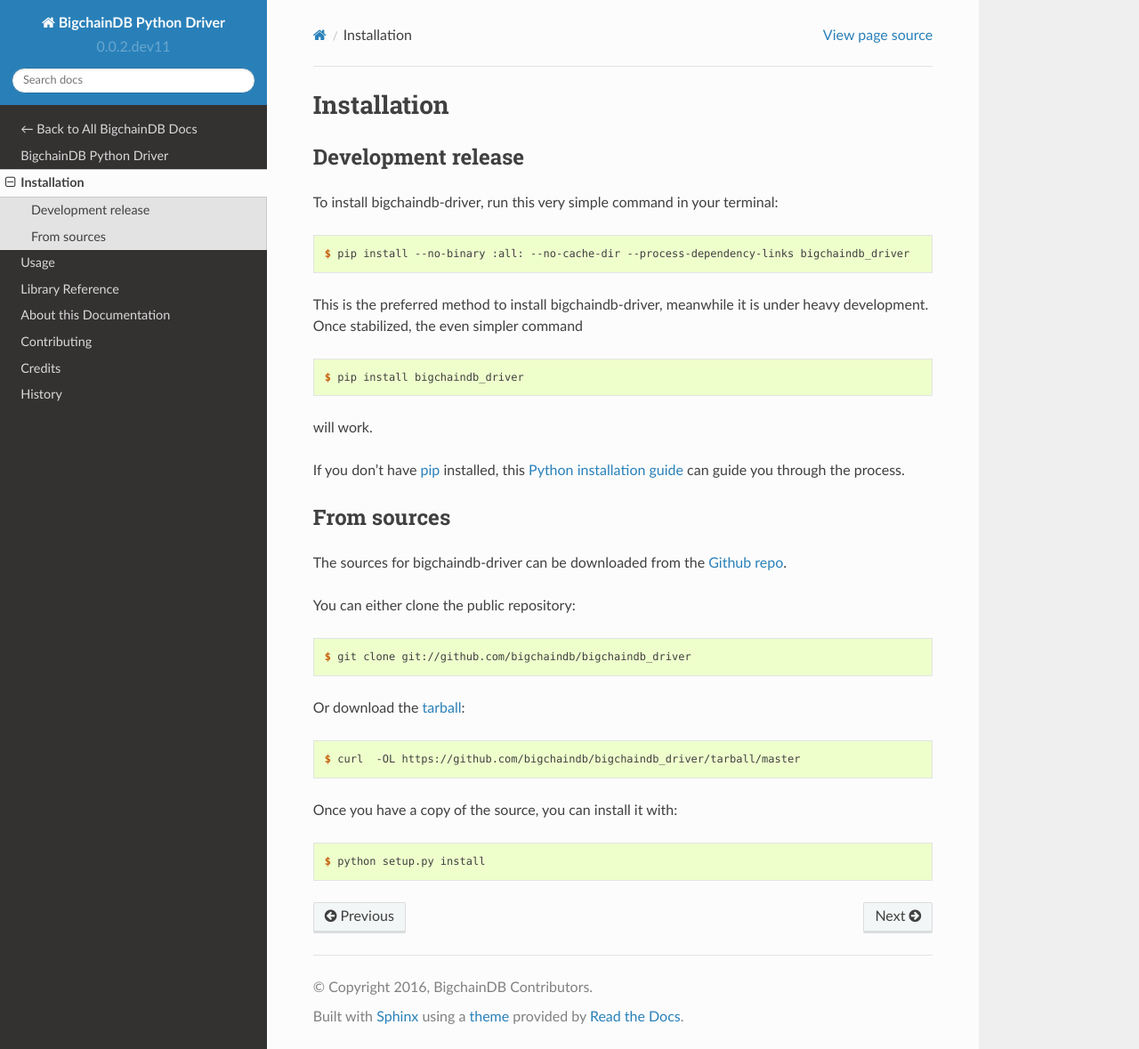
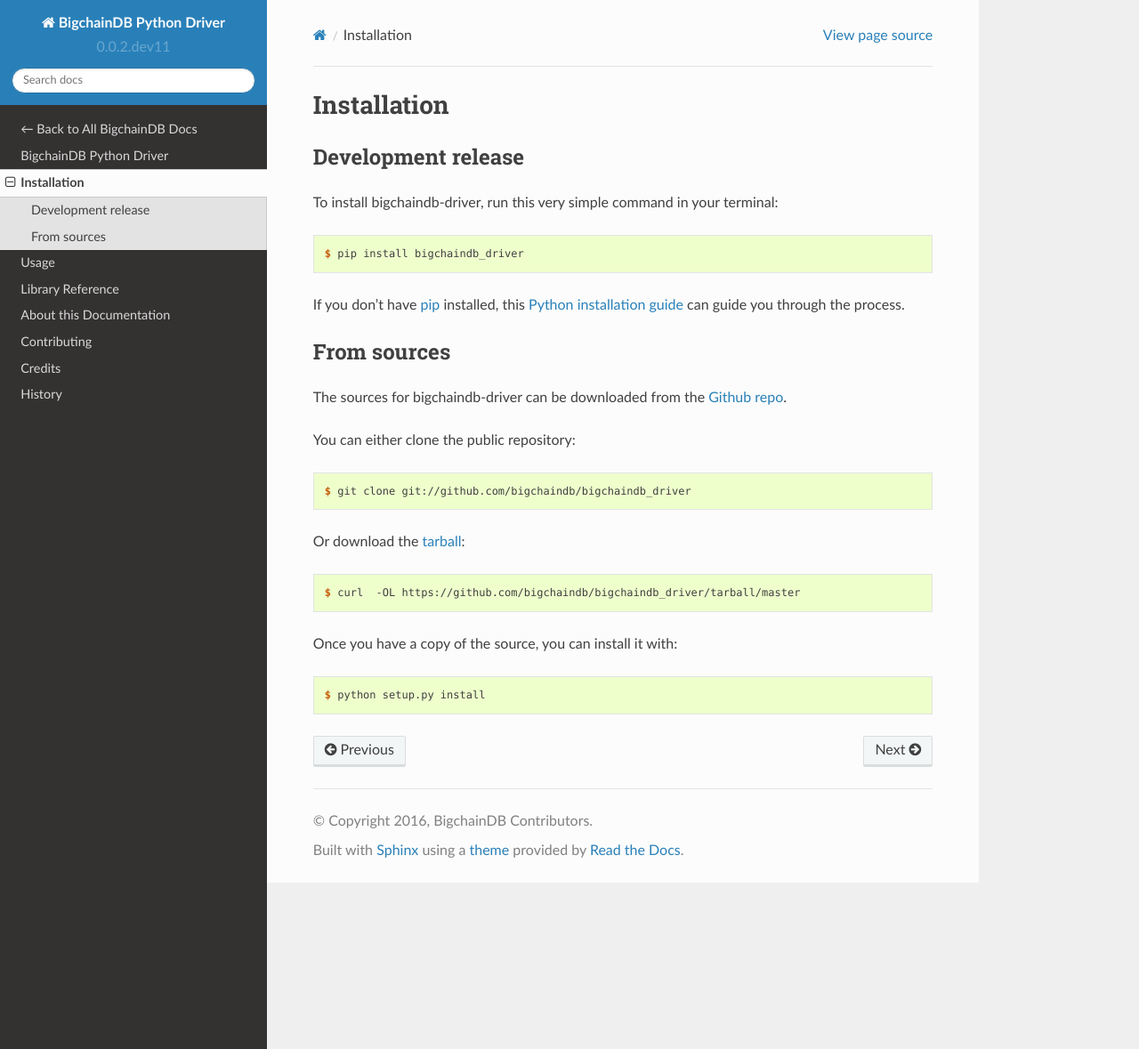
Before and after one commit to bigchaindb/bigchaindb-driver, a Sphinx documentation site: the page built from docs/installation.rst, in a window 1280 px wide and 1179 px high. Shown: the whole window at 89% size. Built offline with Sphinx 7.4.7 and the Read the Docs theme 2.0.0, drawn with Linux system fonts in a browser that asks for light colours.

Commit message:
Remove no longer needed install command

```diff
--- a/docs/installation.rst
+++ b/docs/installation.rst
@@ -12,17 +12,7 @@
 
 .. code-block:: console
 
-    $ pip install --no-binary :all: --no-cache-dir --process-dependency-links bigchaindb_driver
-
-This is the preferred method to install bigchaindb-driver, meanwhile it is
-under heavy development. Once stabilized, the even simpler command
-
-
-.. code-block:: console
-
     $ pip install bigchaindb_driver
-
-will work.
 
 If you don't have `pip`_ installed, this `Python installation guide`_ can guide
 you through the process.
```
